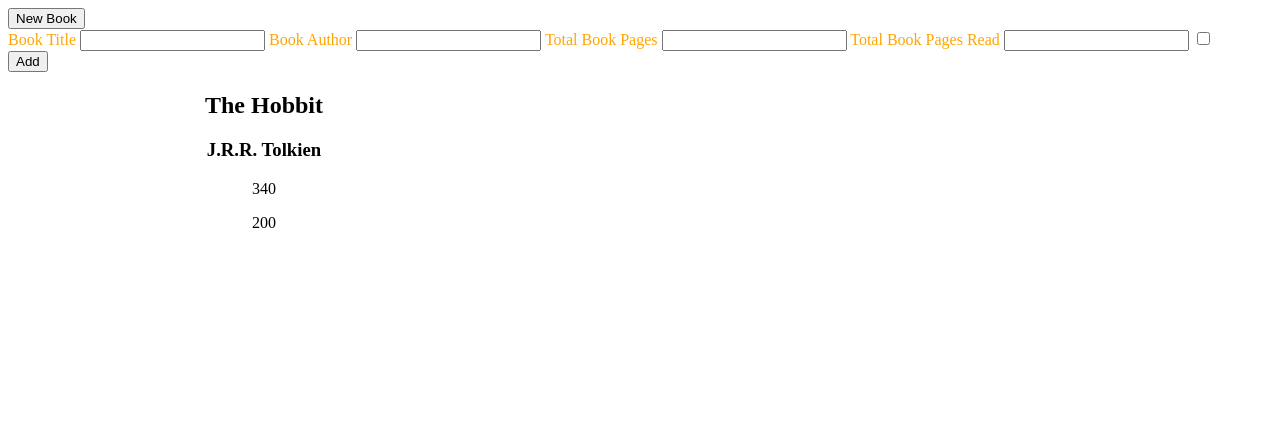
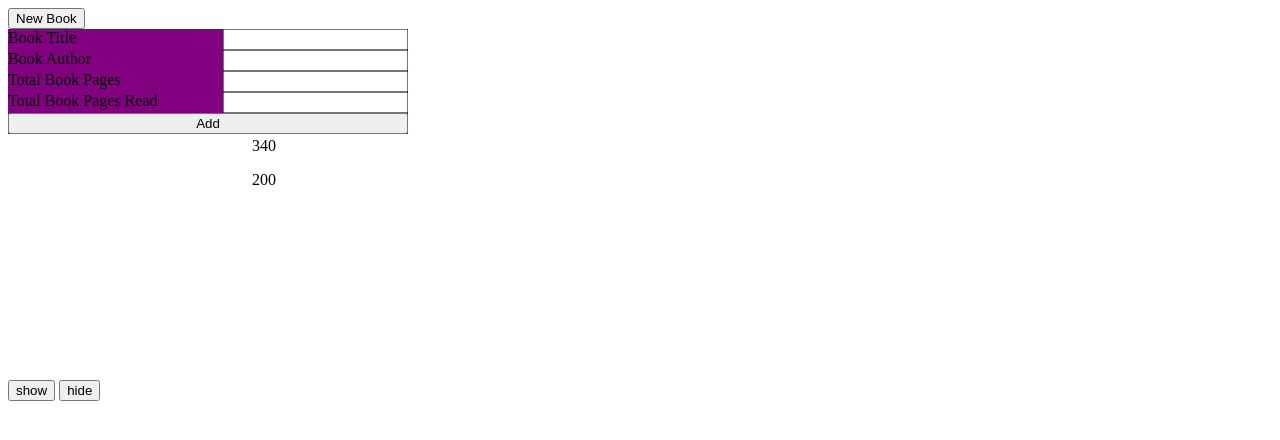
Before and after one commit to verike1996/book-library-project, a plain HTML site: page index.html in a window 1280 px wide. Drawn offline with Linux system fonts and the light colour scheme.

Commit message:
modified css to add classes for showing and removing visibility of the add book form

```diff
--- a/css/styles.css
+++ b/css/styles.css
@@ -12,9 +12,22 @@
 }
 
 .add-book-card {
-    color:orange;
+    display: flex;
+    flex-direction: column;
+    width: 400px;
+    background-color: purple;
+}
+
+.hide-form {
+    display: none;
 }
 
 .show-form {
-    background-color: red;
+    position: absolute;
+    display: display;
 }
+
+.form-item-wrapper {
+    display: flex;
+    justify-content: space-between;
+}
--- a/index.html
+++ b/index.html
@@ -9,17 +9,24 @@
 </head>
 <body>
     <button id="new-book">New Book</button>
-    <div class="add-book-card">
+    <div class="add-book-card show-form">
         <form action="">
+            <div class="form-item-wrapper">
                 <label for="book-title">Book Title</label>
                 <input type="text" name="book-title" id="book-title">
+            </div>
+            <div class="form-item-wrapper">
                 <label for="book-author">Book Author</label>
                 <input type="text" name="book-author" id="book-author">
+            </div>
+            <div class="form-item-wrapper">
                 <label for="book-pages">Total Book Pages</label>
                 <input type="text" name="book-pages" id="book-pages">
+            </div>
+            <div class="form-item-wrapper">
                 <label for="book-progress">Total Book Pages Read</label>
                 <input type="text" name="book-progress" id="book-progress">
-            <input type="checkbox" name="completed-status" id="completed-status">
+            </div>
         </form>
         <button id="add-book-button">Add</button>
     </div>
@@ -34,6 +41,8 @@
 
 
     </div>
+    <button id="show">show</button>
+    <button id="hide">hide</button>
     <script src="js/script.js"></script>
 </body>
 </html>
--- a/js/script.js
+++ b/js/script.js
@@ -11,7 +11,6 @@ function getValues() {
     bookAuthor = authorInput.value;
     bookPages = pagesInput.value;
     bookProgress = progressInput.value;
-    bookStatus = completedStatus.checked;
 }
 
 function showForm() {
@@ -20,7 +19,7 @@ function showForm() {
 }
 
 function hideForm() {
-    bookAddForm.classList.remove('show-form');
+    bookAddForm.classList.add('hide-form');
     bookAddForm.classList.remove('show-form');
 }
 
@@ -34,7 +33,6 @@ function resetValues() {
     authorInput.value = '';
     pagesInput.value = '';
     progressInput.value = '';
-    completedStatus.checked = '';
 }
 
 function insertBook() {
@@ -95,7 +93,6 @@ let authorInput = document.getElementById('book-author');
 let pagesInput = document.getElementById('book-pages');
 let progressInput = document.getElementById('book-progress');
 let addBookButton = document.getElementById('add-book-button');
-let completedStatus = document.getElementById('completed-status');
 let libraryMain = document.getElementById('library-main');
 let newBookButton = document.getElementById('new-book');
 let removalButtons = document.querySelectorAll('.removal-button');
@@ -119,3 +116,13 @@ newBookButton.addEventListener('click', event => {
     showForm();
 });
 // playground
+
+
+let show = document.getElementById('show');
+show.addEventListener('click', event => {
+    showForm();
+});
+let hide = document.getElementById('hide')
+hide.addEventListener('click', event => {
+    hideForm();
+});
```
Lines whose indentation alone changed are shown as unchanged.
